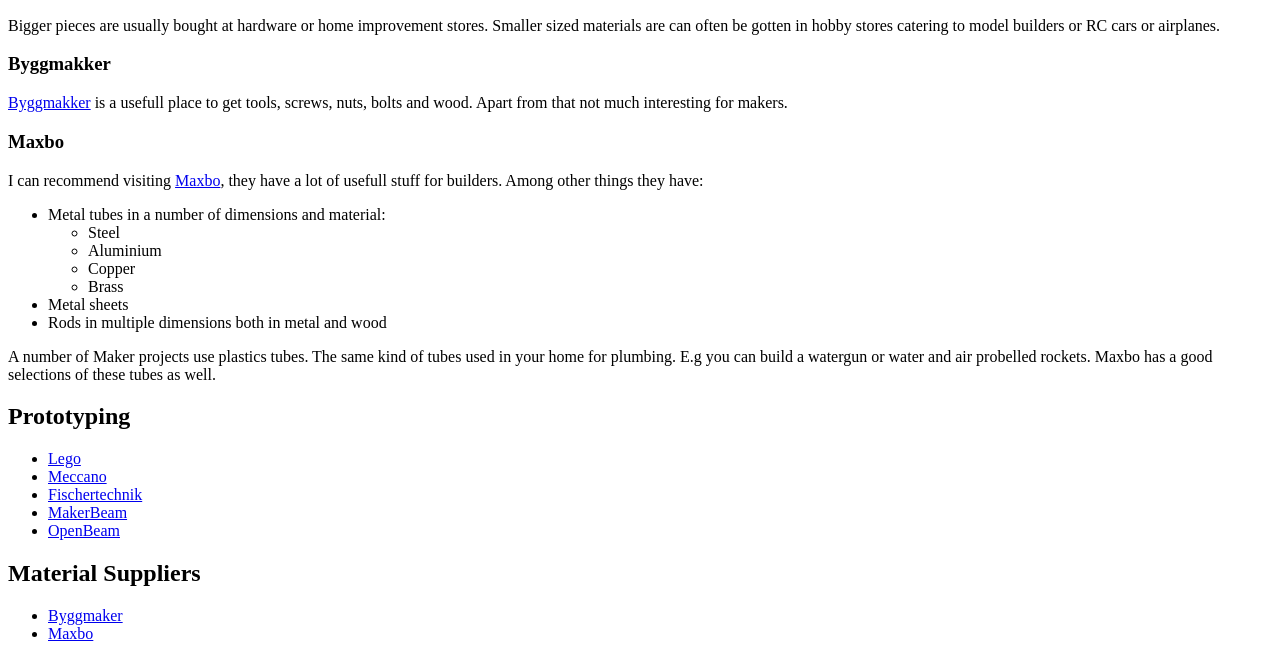
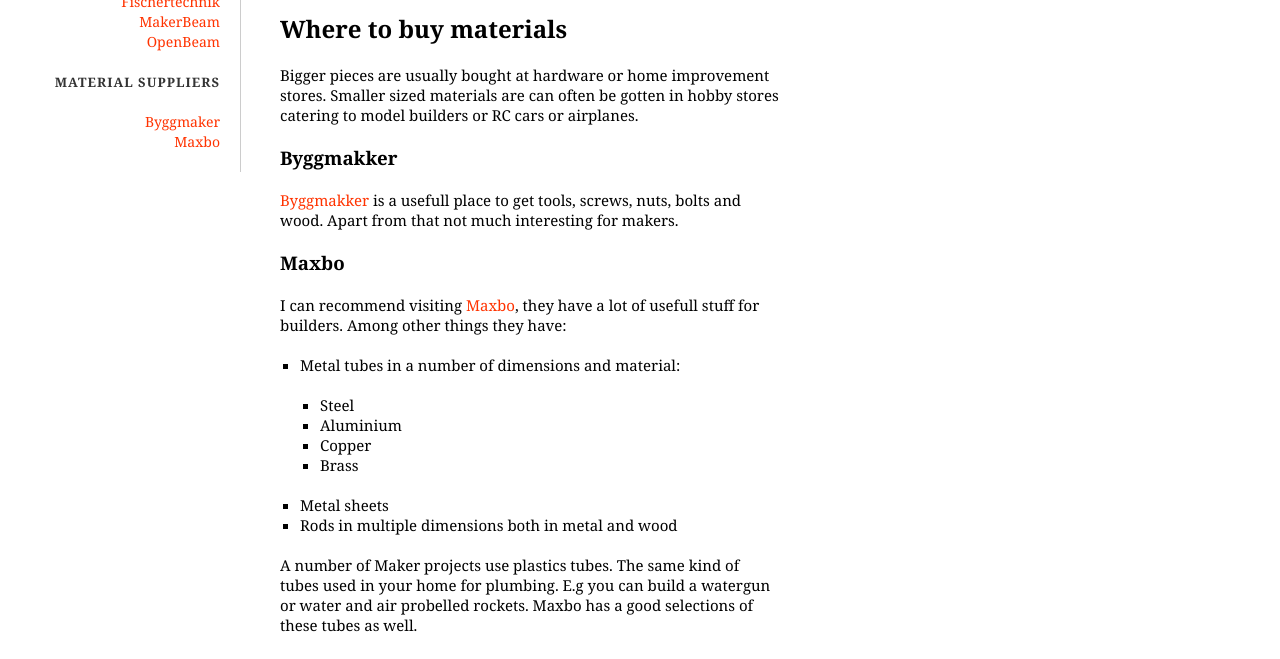
Before and after one commit to ordovician/normaker, a plain HTML site: page materials/index.html in a window 1280 px wide. Shown: the part 148-807 px from the top of the page. Drawn offline with Linux system fonts and the light colour scheme; the site is published under a folder, as on GitHub Pages, so addresses that start at the root find nothing.

Commit message:
experiment with getting URLs right

```diff
--- a/materials/index.html
+++ b/materials/index.html
@@ -3,7 +3,7 @@
   <head>
     <meta charset="utf-8">
     <title>Norwegian Maker- </title>
-    <link rel="stylesheet" href="/style.css">
+    <link rel="stylesheet" href="../style.css">
 
     <!-- you don't need to keep this, but it's cool for stats! -->
     <meta name="generator" content="nanoc 3.6.3">
@@ -50,17 +50,17 @@
     <div id="sidebar">
       <h2>Prototyping</h2>
       <ul>
-        <li><a href="/prototyping/#lego">Lego</a></li>
-        <li><a href="/prototyping/#meccano">Meccano</a></li>
-        <li><a href="/prototyping/#fischertechnik">Fischertechnik</a></li>
-        <li><a href="/prototyping/#makerbeam">MakerBeam</a></li>
-        <li><a href="/prototyping/#openbeam">OpenBeam</a></li>
+        <li><a href="../prototyping/#lego">Lego</a></li>
+        <li><a href="../prototyping/#meccano">Meccano</a></li>
+        <li><a href="../prototyping/#fischertechnik">Fischertechnik</a></li>
+        <li><a href="../prototyping/#makerbeam">MakerBeam</a></li>
+        <li><a href="../prototyping/#openbeam">OpenBeam</a></li>
 
       </ul>
       <h2>Material Suppliers</h2>
       <ul>
-        <li><a href="/materials/#byggmakker">Byggmaker</a></li>
-        <li><a href="/materials/#maxbo">Maxbo</a></li>
+        <li><a href="../materials/#byggmakker">Byggmaker</a></li>
+        <li><a href="../materials/#maxbo">Maxbo</a></li>
       </ul>
     </div>
   </body>
```
Also changed, not shown: index.html (+8 -8 lines), prototyping/index.html (+1 -1 lines).
